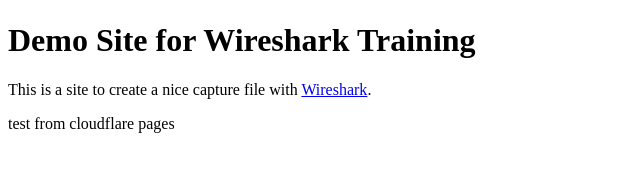
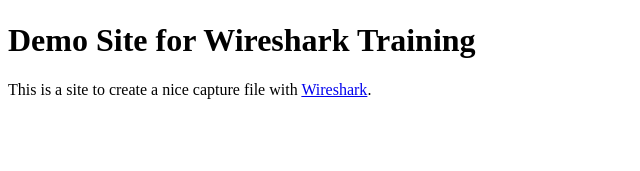
Before and after one commit to rohess/wiresharkdemo, a plain HTML site: page index.html in a window 1280 px wide. Shown: the part 93-264 px from the top of the page, without its empty margins (0-640 px from the left). Drawn offline with Linux system fonts and the light colour scheme.

Commit message:
Update index.html

```diff
--- a/index.html
+++ b/index.html
@@ -11,6 +11,6 @@
     <img src="wireshark-logo.png" alt="Wireshark Logo">
     <h1>Demo Site for Wireshark Training</h1>
     <p>This is a site to create a nice capture file with <a href="https://www.wireshark.org/docs/wsug_html_chunked/ChIntroHistory.html">Wireshark</a>.</p>
-    <p> test from cloudflare pages</p>
+   <!-- <p> test from cloudflare pages</p> -->
 </body>
 </html>
```
